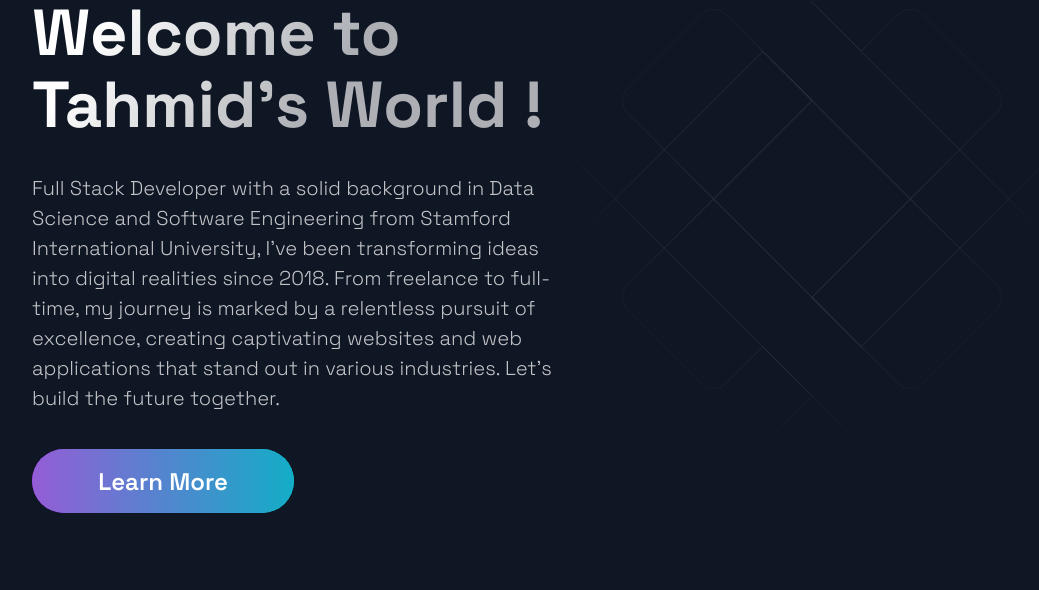
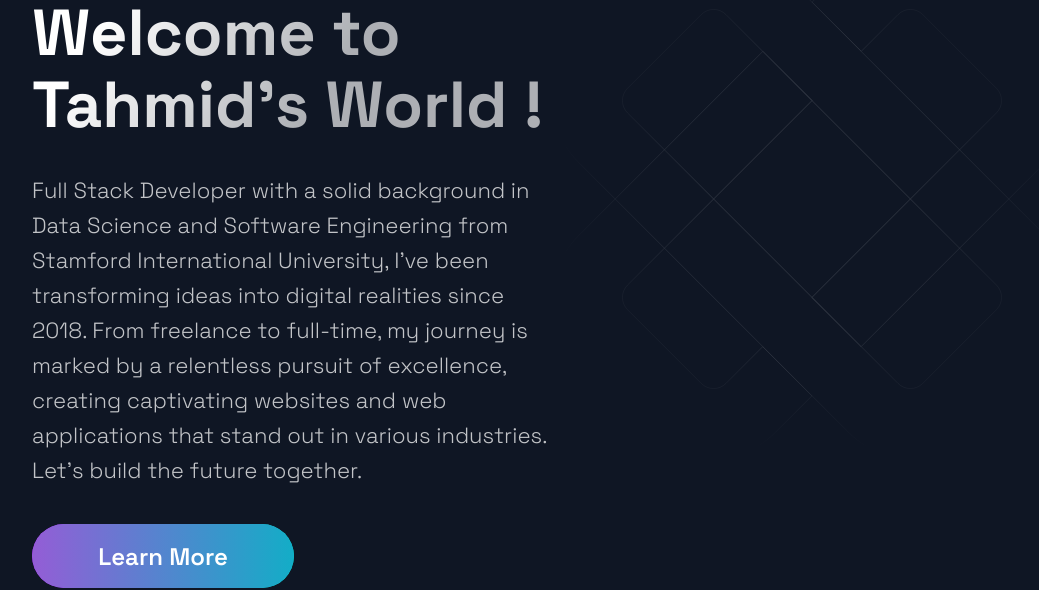
Before and after one commit to tahmidbintaslim/tahmid.github.io, a Next.js app: page / in a window 1280 px wide. Shown: the part 173-763 px from the top of the page, without its empty margins (88-1127 px from the left). Built offline with nearby package versions, Linux system fonts and the light colour scheme.

Commit message:
Changed Style

```diff
--- a/src/components/Technologies/Technologies.js
+++ b/src/components/Technologies/Technologies.js
@@ -9,16 +9,7 @@
       <br />
       <SectionTitle>Technologies</SectionTitle>
       <SectionText>
-        I am a versatile Full Stack Developer experienced in a wide array of technologies, including front-end, back-end, data Science, server operations, SEO, and problem-solving. My expertise extends to writing technical content on platforms like Medium and DEV.to. I enjoy tackling coding challenges and engaging in front-end development exercises on LeetCode and Codepen. This diverse skill set has enabled me to work across various languages, industries, and cultural environments in different work modes.
-        <br />
-        <br />
-        For more on my technical writings, visit <a href="https://tahmidbintaslimrafi.medium.com/" target="_blank" rel="noopener noreferrer">Medium</a> and <a href="https://dev.to/tahmidbintaslim" target="_blank" rel="noopener noreferrer">DEV.to</a>.
-        <br />
-        <br />
-        To see my coding challenges and front-end projects, check out <a href="https://leetcode.com/tahmidbintaslimrafi/" target="_blank" rel="noopener noreferrer">LeetCode</a> and <a href="https://codepen.io/tahmid-bin-taslim" target="_blank" rel="noopener noreferrer">Codepen</a>.
-        <br />
-        <br />
-        Find my <a href="https://github.com/tahmidbintaslim" target="_blank" rel="noopener noreferrer">Github</a> and <a href="https://acrobat.adobe.com/id/urn:aaid:sc:AP:41bd4034-db0a-447b-97dd-eca9519b33f4" target="_blank" rel="noopener noreferrer">Resume</a>
+        I am a versatile Full Stack Developer experienced in a wide array of technologies, including front-end, back-end, data Science, server operations, SEO, and problem-solving.
       </SectionText>
       <List>
         <ListItem>
--- a/src/components/TimeLine/TimeLine.js
+++ b/src/components/TimeLine/TimeLine.js
@@ -46,7 +46,13 @@ const Timeline = () => {
     <Section id="about">
       <SectionTitle>About Me</SectionTitle>
       <SectionText>
-        The Purpose of this website is to showcase my work and provide a place to connect with me.
+        Apart from coding, My expertise extends to writing technical content on platforms like Medium and DEV.to. I enjoy tackling coding challenges and engaging in front-end development exercises on LeetCode and Codepen. This diverse skill set has enabled me to work across various languages, industries, and cultural environments in different work modes.
+        <br />
+        <br />
+        For more on my technical writings, visit <a href="https://tahmidbintaslimrafi.medium.com/" target="_blank" rel="noopener noreferrer">Medium</a> and <a href="https://dev.to/tahmidbintaslim" target="_blank" rel="noopener noreferrer">DEV.to</a>. To see my coding challenges and front-end projects, check out <a href="https://leetcode.com/tahmidbintaslimrafi/" target="_blank" rel="noopener noreferrer">LeetCode</a> and <a href="https://codepen.io/tahmid-bin-taslim" target="_blank" rel="noopener noreferrer">Codepen</a>.
+        <br />
+        <br />
+        Find my <a href="https://github.com/tahmidbintaslim" target="_blank" rel="noopener noreferrer">Github</a> and <a href="https://acrobat.adobe.com/id/urn:aaid:sc:AP:41bd4034-db0a-447b-97dd-eca9519b33f4" target="_blank" rel="noopener noreferrer">Resume</a>
       </SectionText>
       <CarouselContainer ref={carouselRef} onScroll={handleScroll} >
         <>
--- a/src/styles/GlobalComponents/index.js
+++ b/src/styles/GlobalComponents/index.js
@@ -56,16 +56,16 @@ export const SectionTitle = styled.h2`
 
 export const SectionText = styled.p`
   max-width: 800px;
-  font-size: 20px;
-  line-height: 30px;
+  font-size: 22px;
+  line-height: 35px;
   font-weight: 300;
   padding-bottom: 3.6rem;
   color: rgba(255, 255, 255, 0.75);
 
   @media ${(props) => props.theme.breakpoints.md} {
     max-width: 670px;
-    font-size: 18px;
-    line-height: 28px;
+    font-size: 19px;
+    line-height: 30px;
     padding-bottom: 24px;
   }
 
```
